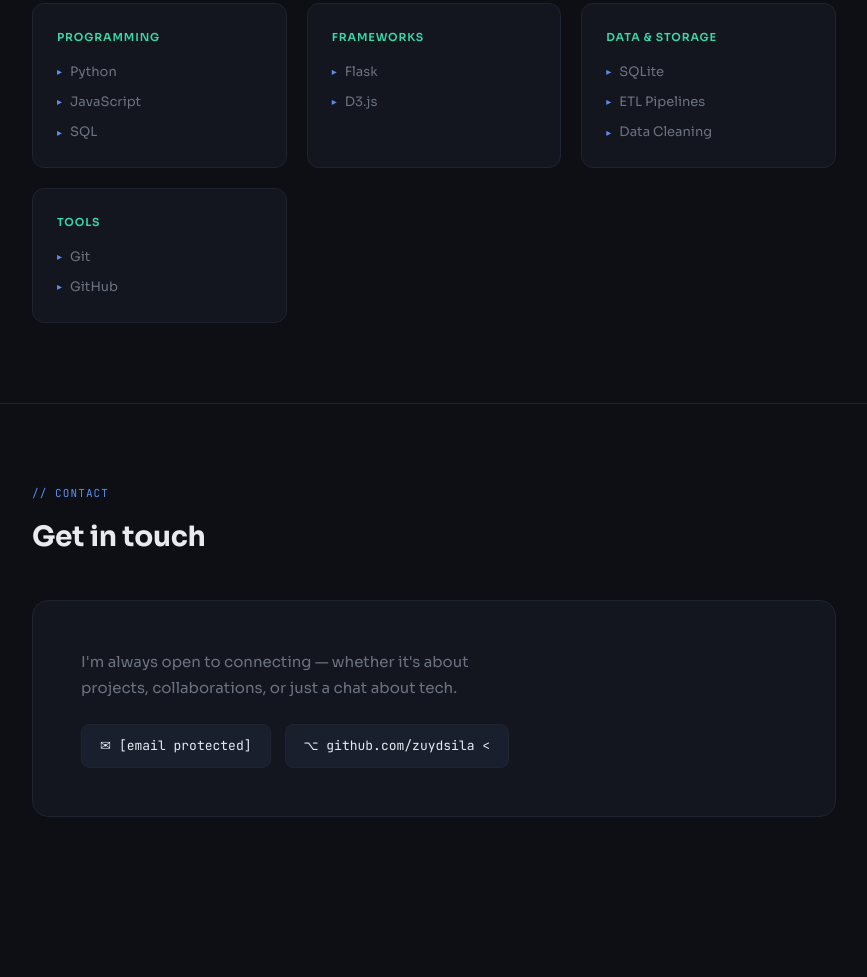
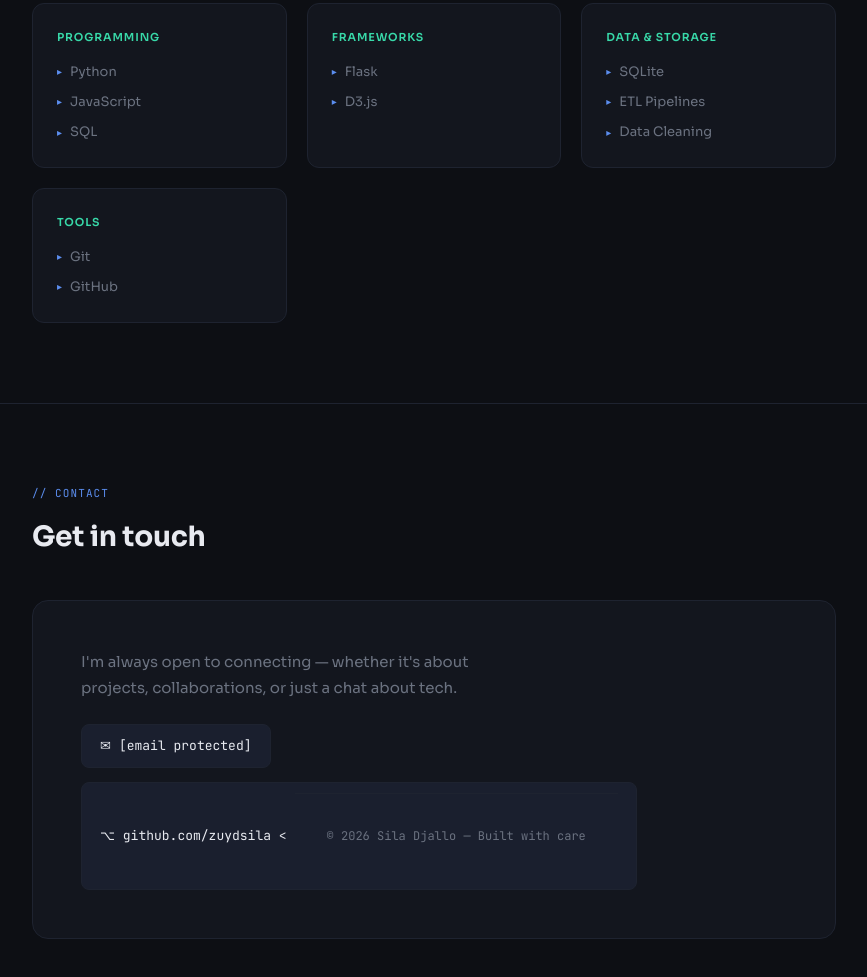
Before and after one commit to zuydsila/zuysila.github.io, a plain HTML site: page index (1).html in a window 1280 px wide. Shown: the part 2360-3337 px from the top of the page, without its empty margins (206-1073 px from the left). Before the commit the page ends 3257 px from the top, so only its background shows below. Drawn offline with Linux system fonts and the light colour scheme.

Commit message:
Add footer to index.html
Added footer with copyright information.

```diff
--- a/index (1).html
+++ b/index (1).html
@@ -395,4 +395,9 @@
         </a>
         <a href="https://github.com/zuydsila" target="_blank" class="contact-link">
           ⌥ github.com/zuydsila
-        <
+        < <footer>
+  <span>© 2026 Sila Djallo — Built with care</span>
+</footer>
+
+</body>
+</html>
```
